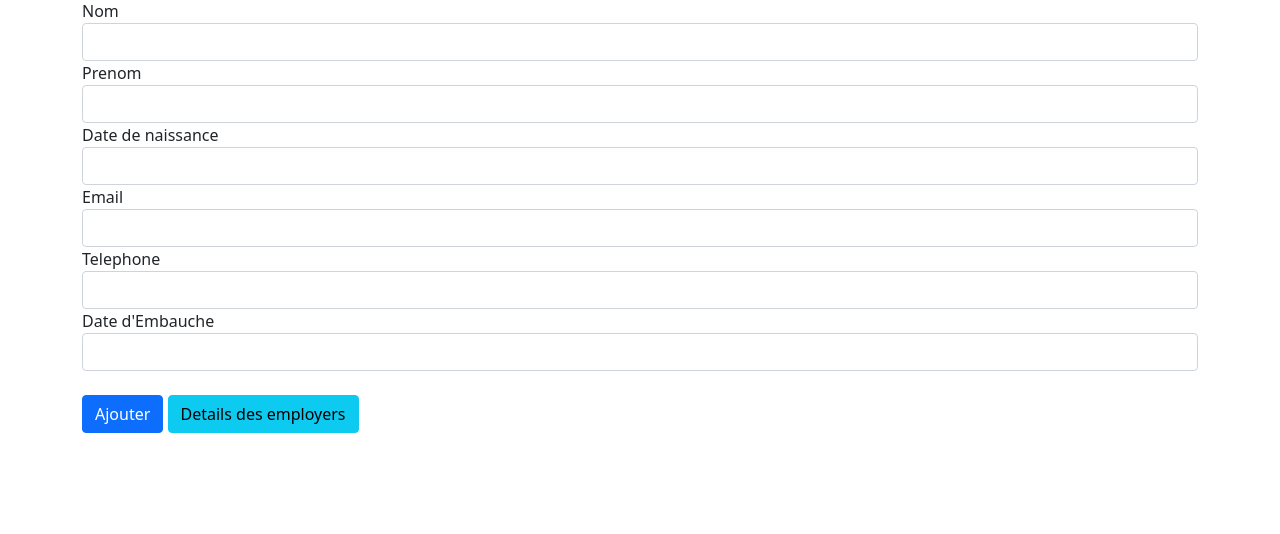
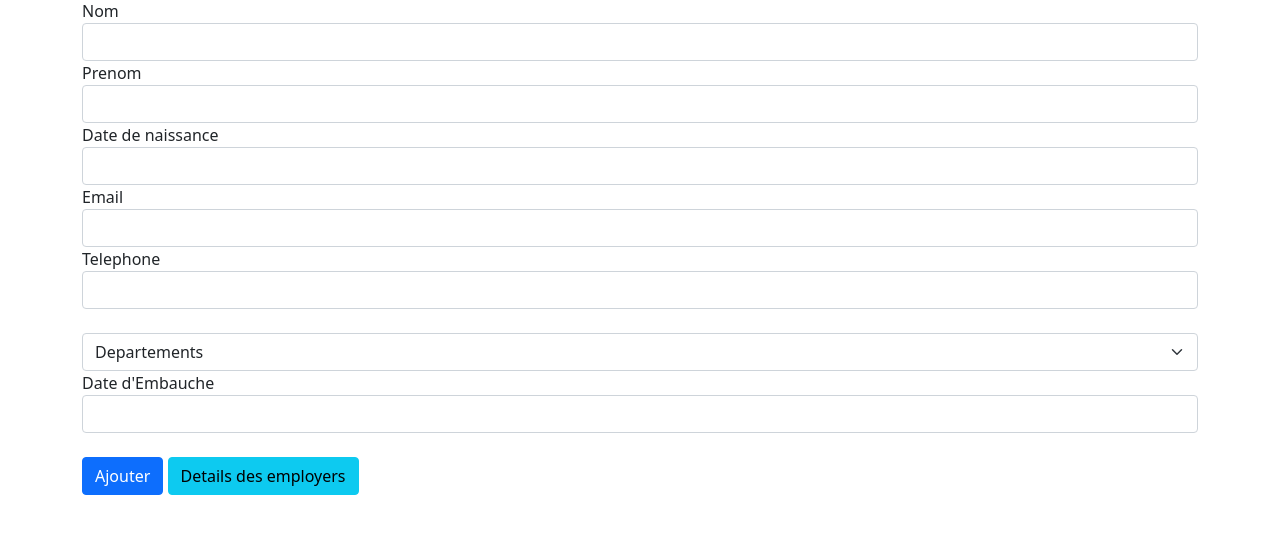
Before and after one commit to Abdi714/app_django_de_gestion_employes, a Django app: page /add in a window 1280 px wide. Shown: the part 87-621 px from the top of the page. Run offline with Django 3.2, Linux system fonts and the light colour scheme.

Commit message:
mise a jour du guide utilisateur

```diff
--- a/gestion_employer/gestion_des_employer/models.py
+++ b/gestion_employer/gestion_des_employer/models.py
@@ -15,6 +15,8 @@ class Employer(models.Model):
 
 class Departement(models.Model):
     nom_departement = models.CharField(max_length=50)
+    class Meta:
+        db_table="gestion_des_employer_departement"
 
     def __str__(self):
         return self.nom_departement
--- a/gestion_employer/gestion_des_employer/templates/add.html
+++ b/gestion_employer/gestion_des_employer/templates/add.html
@@ -25,7 +25,16 @@
         <div class="form-group">
             <label for="id">Telephone</label>
             <input type="text" class="form-control" name="tel">
+        </div><br>
+        <div class="form-group">
+            <select class="form-select" aria-label="Default select example">
+                <option disabled="true" selected>Departements</option>
+                {% for dep in departement%}
+                <option>{{ dep.nom_departement }}</option>
+                {% endfor %}
+            </select>
         </div>
+
         <div class="form-group">
             <label for="id">Date d'Embauche</label>
             <input type="datetime" class="form-control" name="date_embauche">
--- a/gestion_employer/gestion_des_employer/templates/details.html
+++ b/gestion_employer/gestion_des_employer/templates/details.html
@@ -15,6 +15,7 @@
                 <th>Date de Naissance</th>
                 <th>Email</th>
                 <th>Telephone</th>
+                <th>Departements</th>
                 <th>Date d'embauche</th>
                 <th>Actions</th>
             </tr>
@@ -28,6 +29,7 @@
                     <td>{{ s.date_naissance }}</td>
                     <td>{{ s.email }}</td>
                     <td>{{ s.tel }}</td>
+                    <td>{{ dep.nom_departement }}</td>
                     <td>{{ s.date_embauche }}</td>
                     <td>
                         <a href="update/{{s.id}}" class="btn btn-sm btn-info">Modifier</a>
--- a/gestion_employer/gestion_des_employer/templates/update.html
+++ b/gestion_employer/gestion_des_employer/templates/update.html
@@ -29,7 +29,7 @@
         <div class="form-group">
             <label for="id">Telephone</label>
             <input type="text" class="form-control" name="tel" value="{{employer.tel}}">
-        </div>z
+        </div>
         <div class="form-group">
             <label for="id">Date d'Embauche</label>
             <input type="datetime" class="form-control" name="date_embauche" value="{{employer.date_embauche}}">
--- a/gestion_employer/gestion_des_employer/templates/update_departement.html
+++ b/gestion_employer/gestion_des_employer/templates/update_departement.html
@@ -14,7 +14,7 @@
         <div class="form-group">
             <label for="id">Nom Du departement</label>
             <input type="text" class="form-control" name="nom_departement" value="{{departement.nom_departement}}">
-        </div>
+        </div><br>
         <div class="form-group">
             <button class="btn btn-primary" type="submit">Enregistrer</button>
             <a href="{% url 'details_departement' %}" class="btn btn-info">Details des departements</a>
--- a/gestion_employer/gestion_des_employer/views.py
+++ b/gestion_employer/gestion_des_employer/views.py
@@ -9,7 +9,7 @@ from .models import Departement
 # Create your views here.
 def add(request):
     form = EmployerForm(request.POST or None)
-    #employer = Employer.objects.all()
+    employer = Employer.objects.all()
     if form.is_valid():
         form.save()
     return render(request, 'add.html', {'form': form})
```
Also changed, not shown: gestion_employer/gestion_des_employer/migrations/0001_initial.py, 1 other file.
